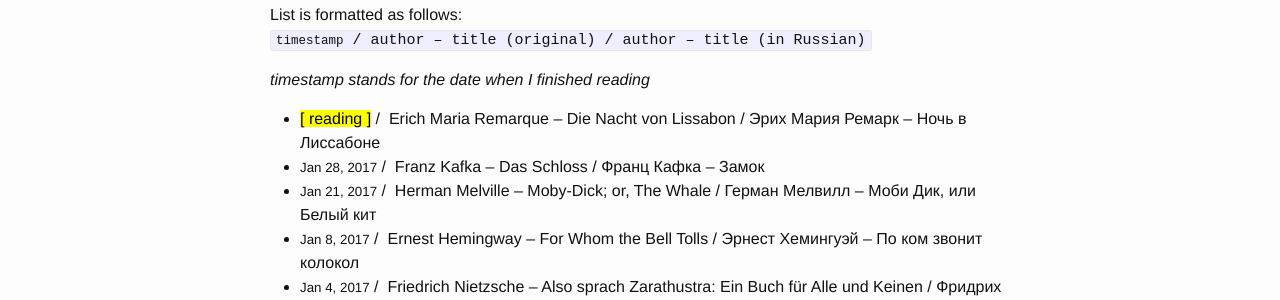
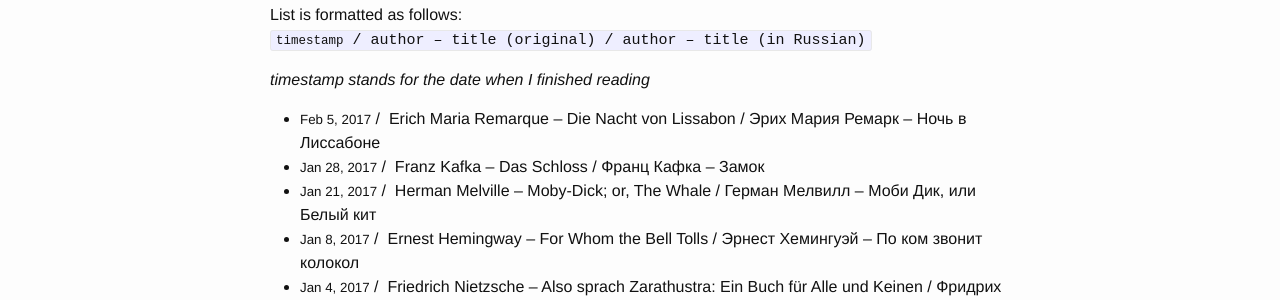
Before and after one commit to aspyatkin/personal-website, a Jekyll site: the page built from reading-list.md, in a window 1280 px wide and 900 px high. Shown: the part 374-674 px from the top of the window. Built offline with Jekyll 4.4.1, drawn with Linux system fonts in a browser that asks for light colours.

Commit message:
Update reading list

```diff
--- a/reading-list.md
+++ b/reading-list.md
@@ -5,7 +5,7 @@ short_title: Reading
 permalink: /reading-list/
 top_ndx: 2
 log_list:
-  - reading: yes
+  - date: 'Feb 5, 2017'
     original:
       author: 'Erich Maria Remarque'
       title: 'Die Nacht von Lissabon'
```
